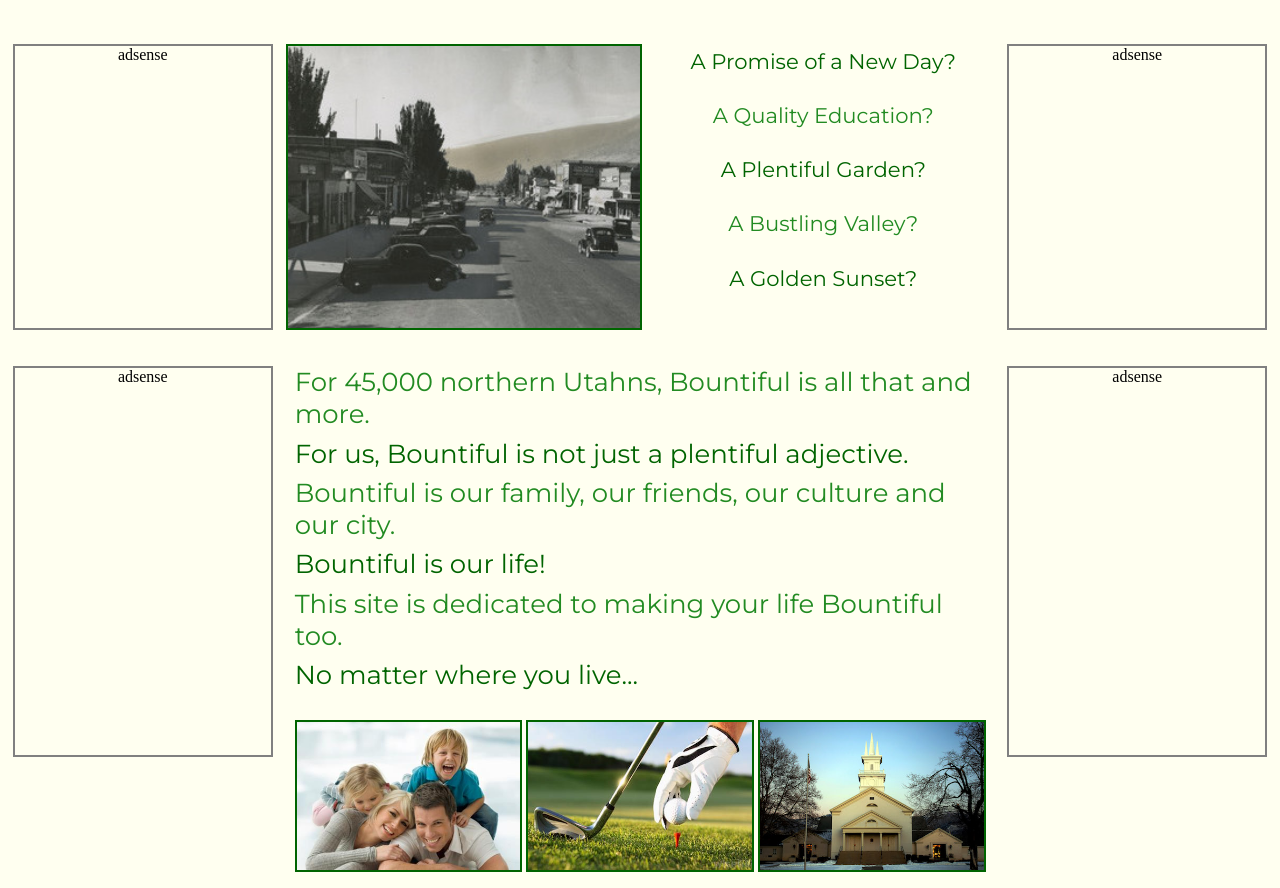
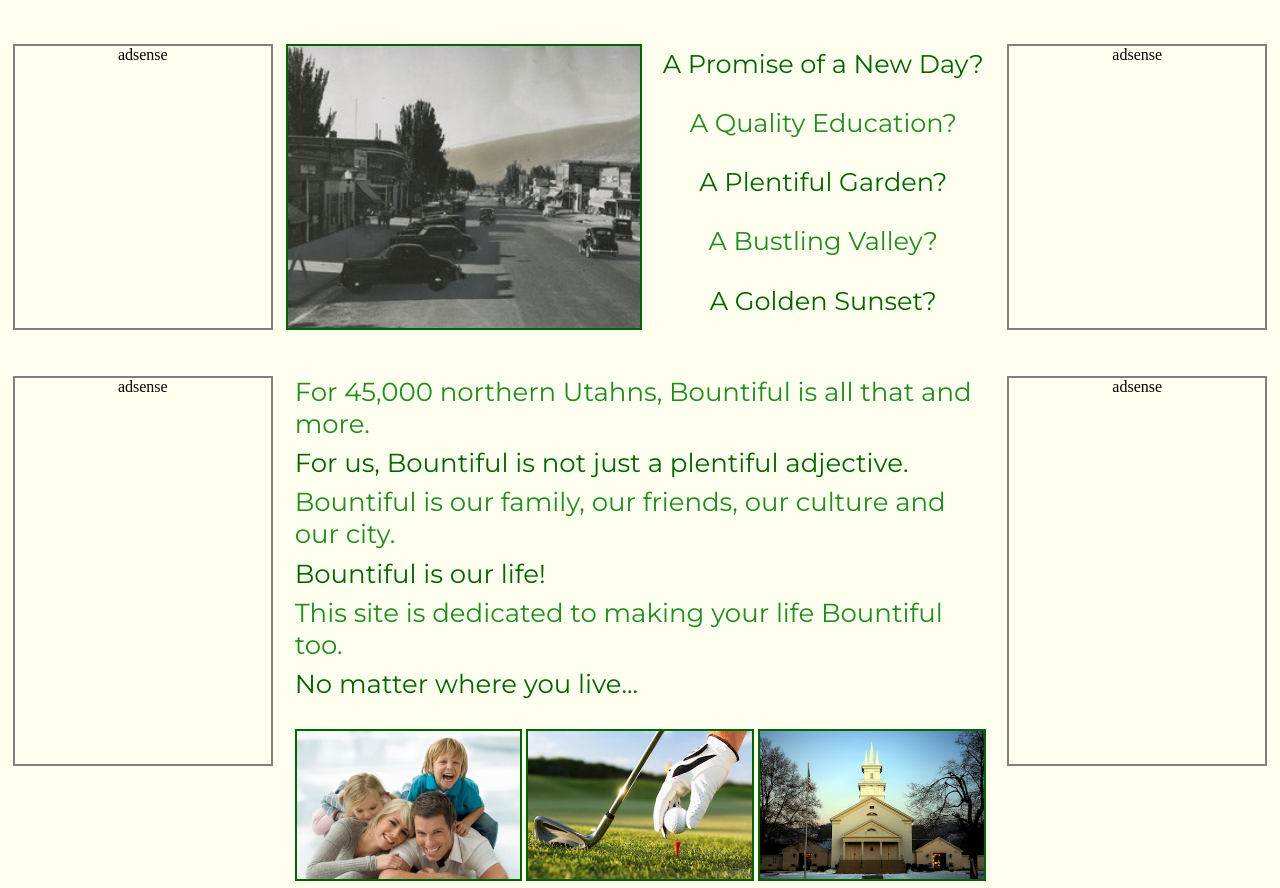
Before and after one commit to Ryan-B/bountifulparks, a website: page static/index.html in a window 1280 px wide. Shown: the part 469-1357 px from the top of the page. Drawn offline with nearby package versions, Linux system fonts and the light colour scheme.

Commit message:
widescreen

```diff
--- a/static/css/styles.css
+++ b/static/css/styles.css
@@ -345,7 +345,8 @@
 	}
 	#what_p
 	{
-		font-size: 1.325em;
+		/*font-size: 1.325em;*/
+		font-size: 1.6em;
 		text-align: center;
 		margin: 1% 0 8% 3%;
 
@@ -433,5 +434,10 @@
 		margin-right: 5%;
 		/*margin-bottom: 5%;*/
 	}
+	#wrap
+	{
+		width: 100%;
+		display: block
+	}
 
 }
--- a/static/partials/frontpage.partial.html
+++ b/static/partials/frontpage.partial.html
@@ -13,7 +13,7 @@
 		</li>
 		<li id="div_li"><div id="ad2"><p id="adsense">adsense</p></div></li>
 	</ul>
-
+	<div id="wrap">
 		<div id="ad3"><p id="adsense1">adsense</p></div>
 		<div id="second_section">
 			<p id="second_p">For 45,000 northern Utahns, Bountiful is all that and more.</p>
@@ -27,7 +27,7 @@
 			<img id="img_li" src="/img/tabernacle.jpg">
 		</div>
 		<div id="ad4"><p id="adsense1">adsense</p></div>
-
+	</div>
 
 		<div id="ad3"><p id="adsense2">adsense</p></div>
 		<div id="second_section">
```
